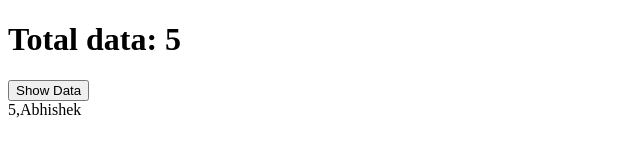
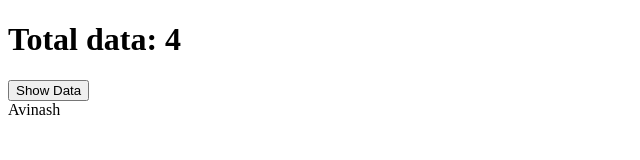
Before and after one commit to deepshikhagupta1308/JavaScript, a plain HTML site: page randomShow.html in a window 1280 px wide. Both pictures are taken after a click on the button "Show Data". Shown: the full height of the page, 0-640 px from the left. Drawn offline with Linux system fonts and the light colour scheme.

Commit message:
version1 updated

```diff
--- a/randomShow.html
+++ b/randomShow.html
@@ -10,7 +10,11 @@
     <h1>Total data: <span id="count"></span></h1>
     <div class="row" id="quotebox">
       <div class="text-center">
-        <button class="btn btn-default" onclick="randomQuote()" type="submit">
+        <button
+          class="btn btn-default"
+          onclick="showRandomUser()"
+          type="submit"
+        >
           Show Data
         </button>
       </div>
@@ -42,20 +46,20 @@
     },
   ];
 
-  let count = 0;
-  for (let item in usersList) {
-    count++;
+  function userId() {
+    document.getElementById("count").innerHTML = usersList.length;
   }
-  document.getElementById("count").innerHTML = count;
+  userId();
 
-  function randomQuote() {
-    let listLength = usersList.length;
-    let randVal = usersList[Math.floor(Math.random() * listLength)];
-    document.getElementById("detail").innerText = Object.values(randVal);
-    if (count >= 0) {
-      document.getElementById("count").innerHTML = count--;
-    } else {
-      document.getElementById("detail").innerHTML = "Stop";
+  function showRandomUser() {
+    if (usersList.length === 0) {
+      return;
     }
+    const currentUserIndex = Math.floor(Math.random() * usersList.length);
+    const currentUser = usersList[currentUserIndex];
+    document.getElementById("detail").innerText = currentUser.name;
+    usersList.splice(currentUserIndex, 1);
+    console.log(usersList.length);
+    userId();
   }
 </script>
```
